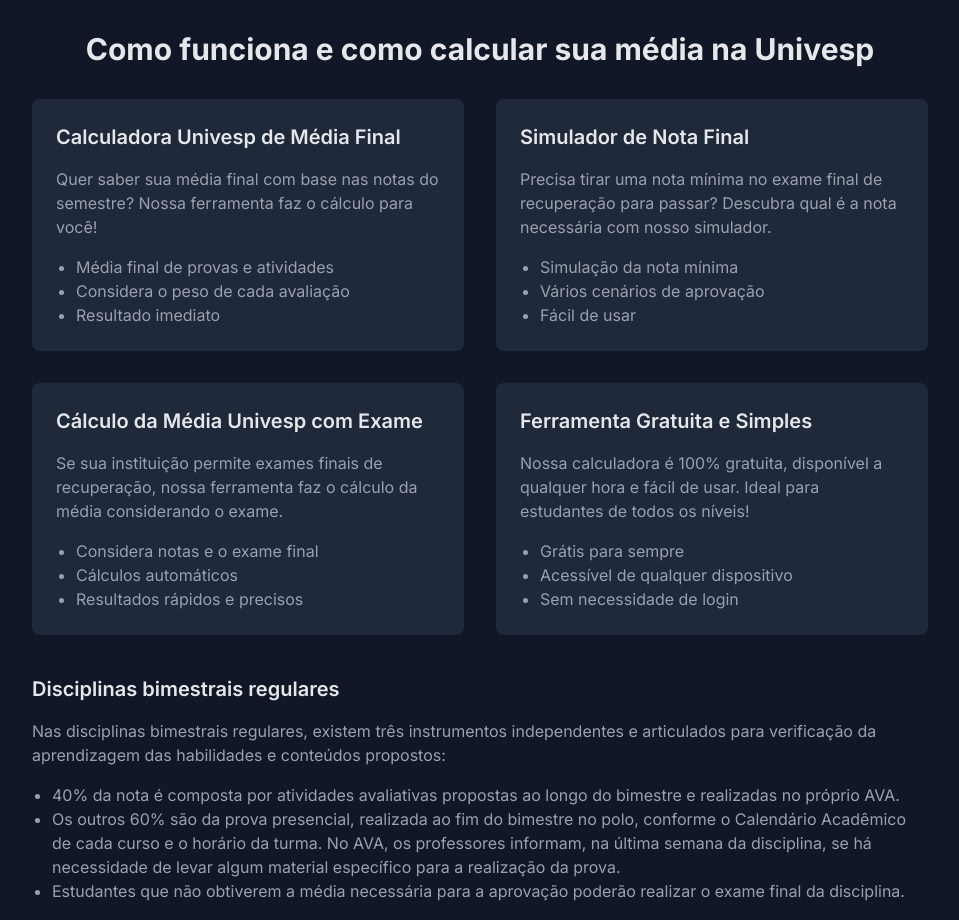
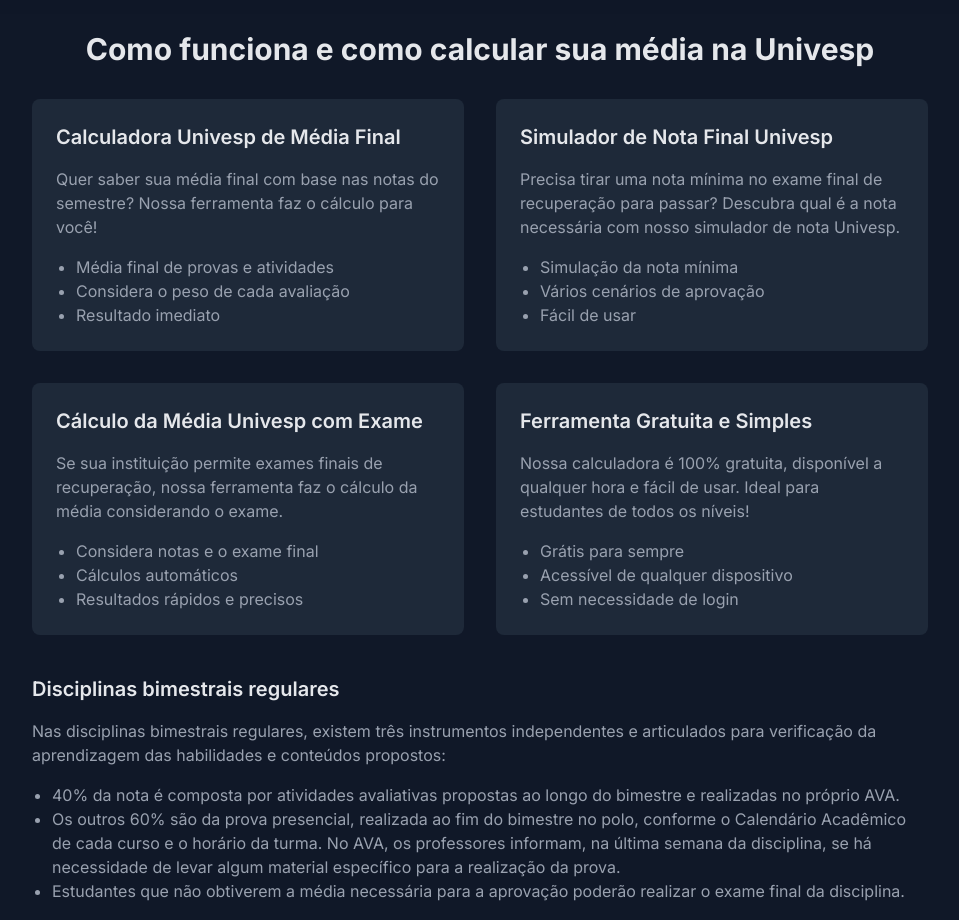
Before and after one commit to Marcone-Santos1/calculadora-univesp-next, a Next.js app: page / in a window 1280 px wide. Shown: the part 840-1760 px from the top of the page, without its empty margins (160-1119 px from the left). Built offline with nearby package versions, Linux system fonts and the light colour scheme; no server answers.

Commit message:
add univesp on headings

```diff
--- a/src/components/Content.tsx
+++ b/src/components/Content.tsx
@@ -18,11 +18,11 @@
           </div>
           <div className="p-6 bg-blue-50 dark:bg-gray-800 rounded-lg">
             <h3 className="text-xl font-semibold mb-4 text-gray-800 dark:text-gray-200">Simulador de Nota
-              Final</h3>
+              Final Univesp</h3>
             <p className="text-gray-700 dark:text-gray-400 mb-4">Precisa tirar uma nota mínima no exame
               final de
               recuperação para
-              passar? Descubra qual é a nota necessária com nosso simulador.</p>
+              passar? Descubra qual é a nota necessária com nosso simulador de nota Univesp.</p>
             <ul className="list-disc pl-5 text-gray-600 dark:text-gray-400">
               <li>Simulação da nota mínima</li>
               <li>Vários cenários de aprovação</li>
```
